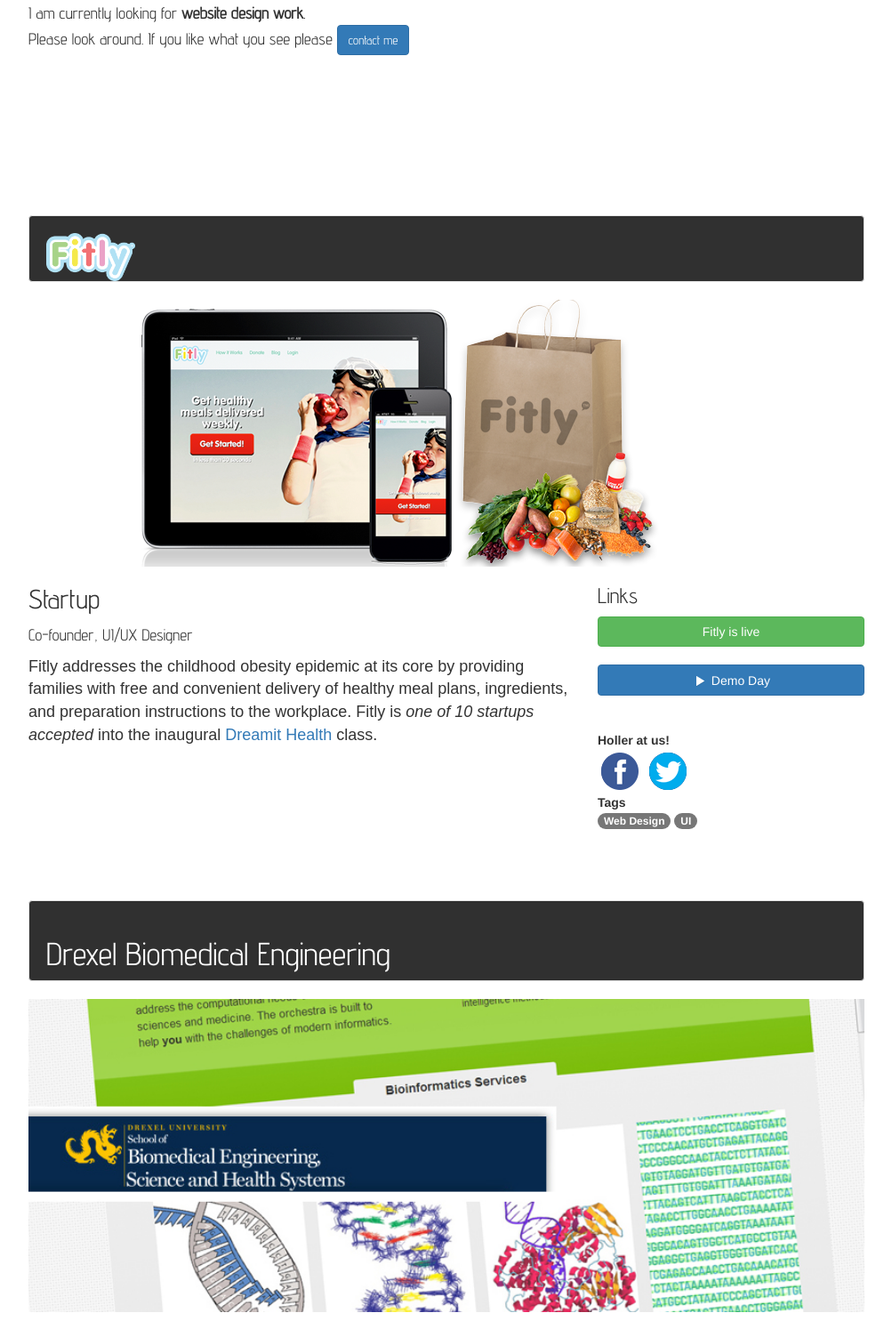
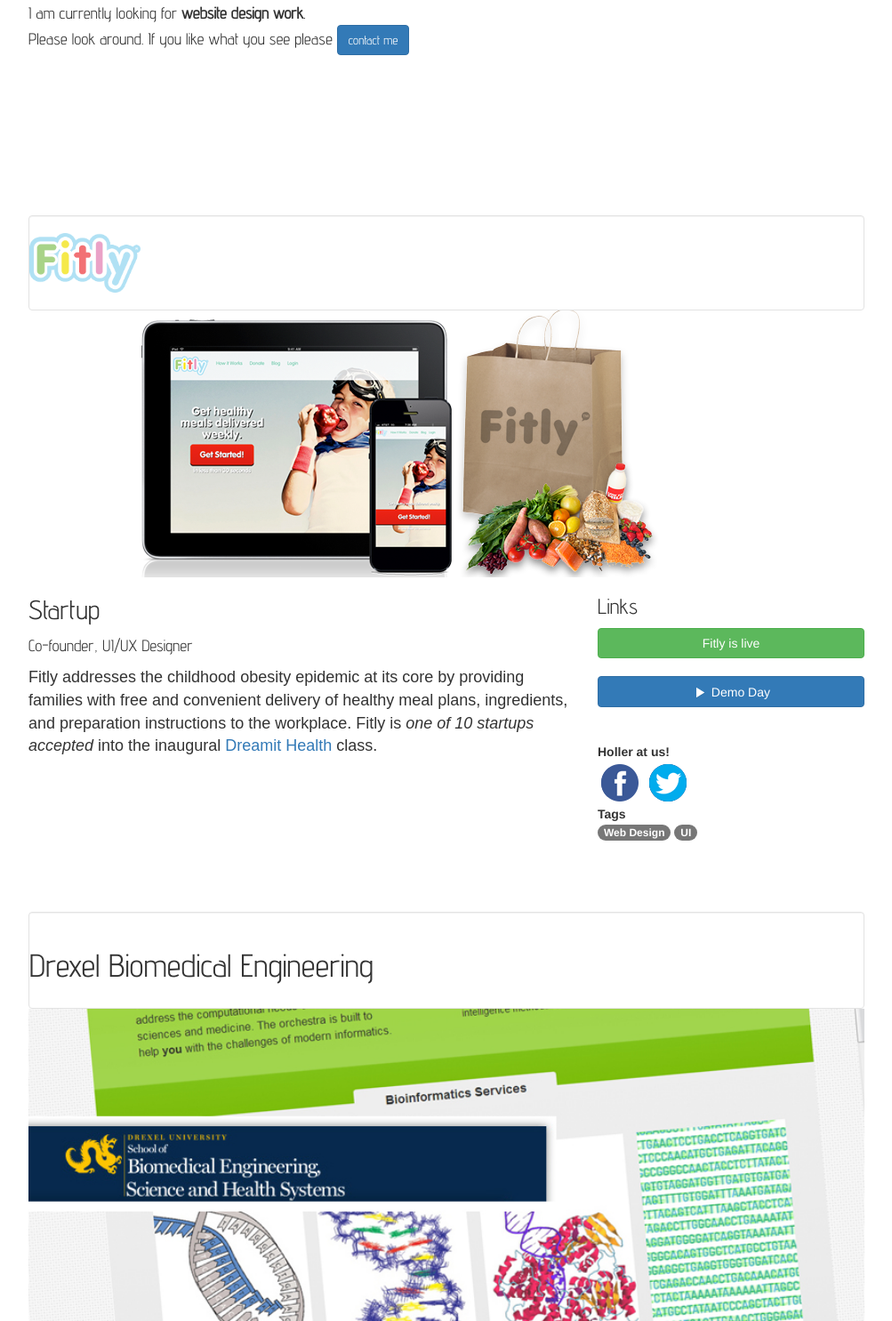
Before and after one commit to davidmyers9000/david-myers.com, a PHP site: page / in a window 1280 px wide. Shown: the part 428-1913 px from the top of the page at 89% size, without its empty margins (43-1046 px from the left). Run offline with PHP 8.4, Linux system fonts and the light colour scheme; some libraries are stand-ins or nearby versions.

Commit message:
simplified h1s, using black on white, fitly logo is slightly larger

```diff
--- a/css/main.css
+++ b/css/main.css
@@ -10,12 +10,13 @@ article {
 }
 
 .well {
-	background-color:#303030;
-	padding-bottom:0px;
+	background: none;
+	margin-bottom:0px;
+	padding-left: 0px;
 }
 
 .well h1 {
-	color:#fff
+	color:#333
 }
 
 h1, h2, h3, h4, h5, h6{
--- a/index.html
+++ b/index.html
@@ -63,7 +63,7 @@
 	  <div class="row">
 	    <div class="span12">
 	      <div class="well">
-	        <img src="img/fitly-logo.png" width="100" alt="Fitly" />
+	        <img src="img/fitly-logo.png" width="125" alt="Fitly" />
 	      </div>
 	    </div>
 	  </div>
```
